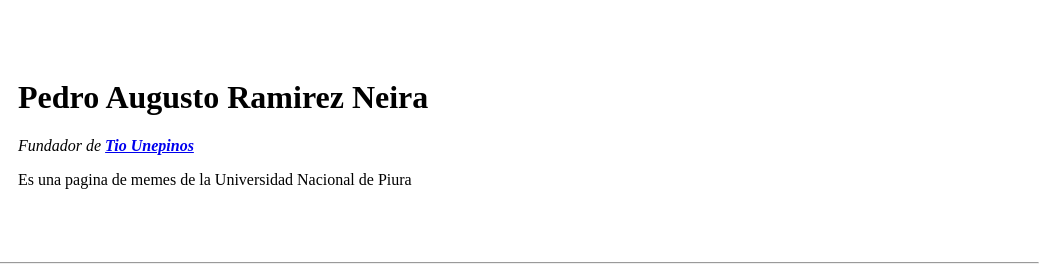
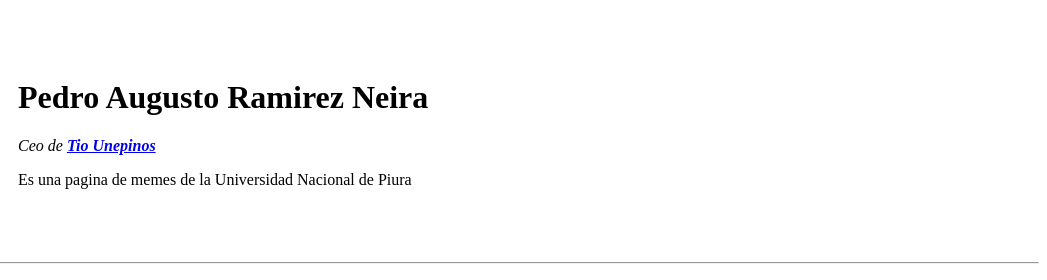
Before and after one commit to tiounepinos/mi-cv, a plain HTML site: page index.html in a window 1280 px wide. Shown: the top 280 px of the page, 233-1280 px from the left. Drawn offline with Linux system fonts and the light colour scheme.

Commit message:
Update index.html

```diff
--- a/index.html
+++ b/index.html
@@ -11,7 +11,7 @@
     <td><img src="imagenes/Logo.png" alt="Pedro Ramirez Picture"></td>
     <td>
       <h1>Pedro Augusto Ramirez Neira</h1>
-      <p><i>Fundador de <b><a href="https://www.facebook.com/tiounepinos">Tio Unepinos</a></b></i></p>
+      <p><i>Ceo de <b><a href="https://www.facebook.com/tiounepinos">Tio Unepinos</a></b></i></p>
       <p>Es una pagina de memes de la Universidad Nacional de Piura</p>
     </td>
   </table>
```
